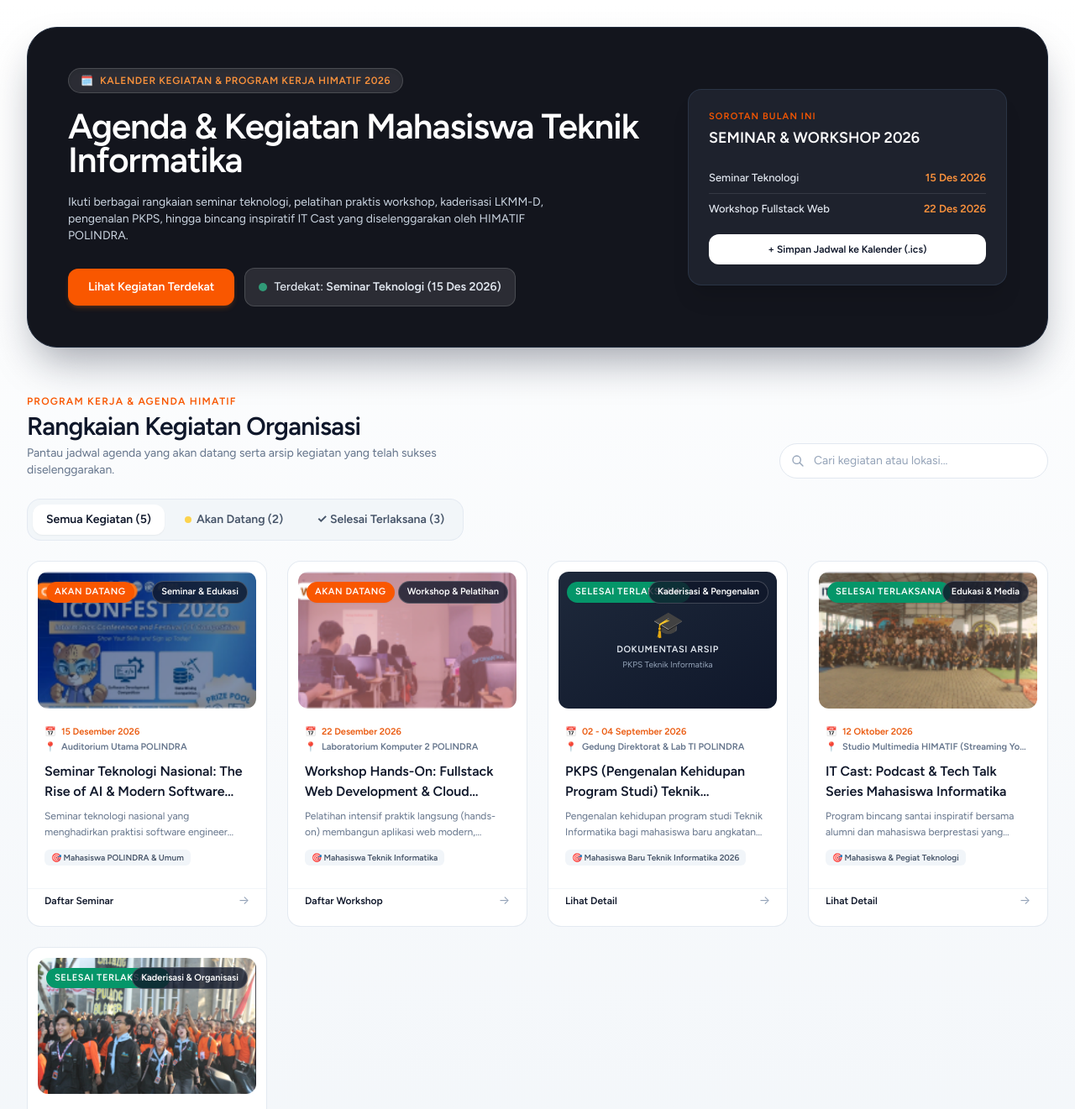
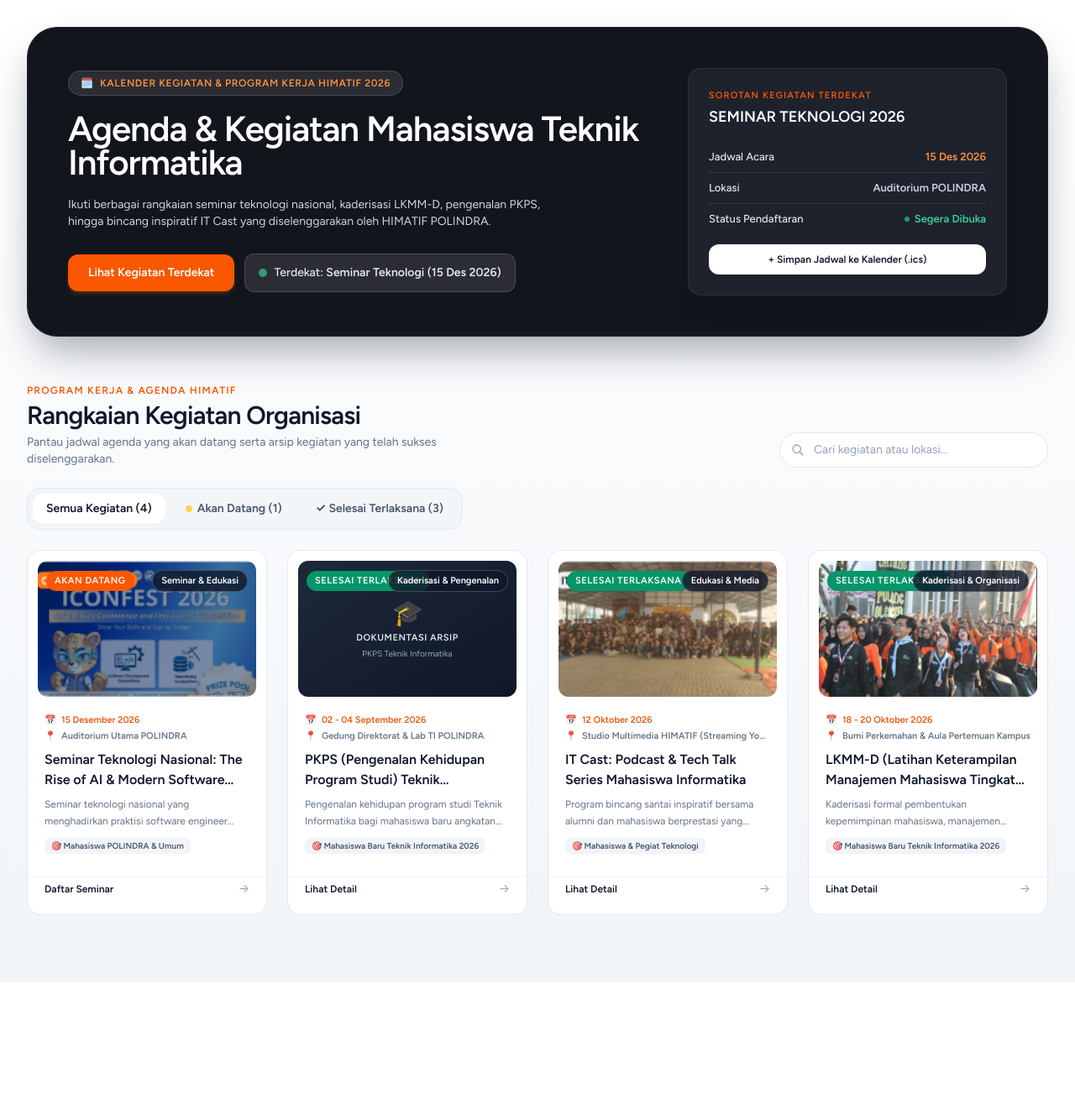
Before and after one commit to Blues24/himatif-nexus, a Laravel app: page /kegiatan in a window 1280 px wide. Shown: the part 81-1402 px from the top of the page at 84% size. After the commit the page ends 1251 px from the top, so only its background shows below. Run offline with Laravel 12, Linux system fonts and the light colour scheme; data that the repository does not hold is empty; style sheets or scripts are compiled from the project's sources; some libraries are stand-ins or nearby versions.

Commit message:
chore: remove workshop activity and references from Kegiatan page

```diff
--- a/resources/js/Pages/Kegiatan.vue
+++ b/resources/js/Pages/Kegiatan.vue
@@ -56,23 +56,6 @@ const masterActivities = [
         pic: 'Departemen Riset & Teknologi (0821-9876-5432)',
         rundown: '08:30 Registrasi Peserta • 09:00 Keynote Session AI & Cloud • 11:00 Panel Talk Karir Tech • 12:30 Sesi Tanya Jawab & Doorprize',
         actionText: 'Daftar Seminar',
-    },
-    {
-        id: 2,
-        title: 'Workshop Hands-On: Fullstack Web Development & Cloud Deployment',
-        category: 'Workshop & Pelatihan',
-        status: 'akan_datang',
-        statusLabel: 'Akan Datang',
-        statusBadgeClass: 'bg-amber-500 text-white',
-        date: '22 Desember 2026',
-        time: '09:00 - 15:30 WIB',
-        location: 'Laboratorium Komputer 2 POLINDRA',
-        image: '/images/aktivitas-workshop.png',
-        target: 'Mahasiswa Teknik Informatika',
-        desc: 'Pelatihan intensif praktik langsung (hands-on) membangun aplikasi web modern, merancang RESTful API, integrasi basis data, dan konfigurasi otomatisasi deployment ke server cloud berbasis staging.',
-        pic: 'Departemen Pendidikan & Pelatihan (0877-6543-2109)',
-        rundown: '09:00 Fundamental Modern Web Stack • 10:30 Sesi Live Coding Hands-On • 13:30 Cloud Deployment & CI/CD • 15:00 Evaluasi & Sertifikat',
-        actionText: 'Daftar Workshop',
     },
 
     // 2. Program Kerja yang Sudah Terlaksana (Selesai Terlaksana)
@@ -176,16 +159,6 @@ const downloadCalendarICS = () => {
         'LOCATION:Auditorium Utama POLINDRA',
         'STATUS:CONFIRMED',
         'END:VEVENT',
-        'BEGIN:VEVENT',
-        'UID:workshop-hands-on-2026@himatif.polindra.ac.id',
-        'DTSTAMP:20261109T000000Z',
-        'DTSTART:20261222T020000Z',
-        'DTEND:20261222T083000Z',
-        'SUMMARY:Workshop Hands-On Web Development & Cloud HIMATIF 2026',
-        'DESCRIPTION:Pelatihan praktis live-coding web modern & cloud deployment.',
-        'LOCATION:Laboratorium Komputer 2 POLINDRA',
-        'STATUS:CONFIRMED',
-        'END:VEVENT',
         'END:VCALENDAR'
     ].join('\r\n');
 
@@ -231,7 +204,7 @@ const downloadCalendarICS = () => {
 
                             <!-- Deskripsi Singkat -->
                             <p class="text-xs sm:text-sm text-slate-300 font-normal leading-relaxed max-w-xl">
-                                Ikuti berbagai rangkaian seminar teknologi, pelatihan praktis workshop, kaderisasi LKMM-D, pengenalan PKPS, hingga bincang inspiratif IT Cast yang diselenggarakan oleh HIMATIF POLINDRA.
+                                Ikuti berbagai rangkaian seminar teknologi nasional, kaderisasi LKMM-D, pengenalan PKPS, hingga bincang inspiratif IT Cast yang diselenggarakan oleh HIMATIF POLINDRA.
                             </p>
 
                             <!-- Tombol CTA & Status Terdekat -->
@@ -255,22 +228,29 @@ const downloadCalendarICS = () => {
                             <div class="bg-[#212430]/90 backdrop-blur-md border border-slate-700/60 rounded-2xl p-5 sm:p-6 shadow-xl text-left space-y-3">
                                 <div>
                                     <span class="text-[11px] font-black tracking-widest text-[#F95700] uppercase block">
-                                        SOROTAN BULAN INI
+                                        SOROTAN KEGIATAN TERDEKAT
                                     </span>
                                     <h3 class="text-lg font-black text-white mt-0.5">
-                                        SEMINAR & WORKSHOP 2026
+                                        SEMINAR TEKNOLOGI 2026
                                     </h3>
                                 </div>
 
                                 <!-- Baris Sorotan -->
                                 <div class="divide-y divide-white/10 text-xs sm:text-[13px] pt-1">
                                     <div class="py-2.5 flex items-center justify-between text-slate-200">
-                                        <span class="font-medium">Seminar Teknologi</span>
+                                        <span class="font-medium">Jadwal Acara</span>
                                         <span class="font-bold text-orange-400">15 Des 2026</span>
                                     </div>
                                     <div class="py-2.5 flex items-center justify-between text-slate-200">
-                                        <span class="font-medium">Workshop Fullstack Web</span>
-                                        <span class="font-bold text-orange-400">22 Des 2026</span>
+                                        <span class="font-medium">Lokasi</span>
+                                        <span class="font-bold text-slate-300">Auditorium POLINDRA</span>
+                                    </div>
+                                    <div class="py-2.5 flex items-center justify-between text-slate-200">
+                                        <span class="font-medium">Status Pendaftaran</span>
+                                        <span class="inline-flex items-center gap-1.5 font-bold text-emerald-400">
+                                            <span class="w-1.5 h-1.5 rounded-full bg-emerald-400 animate-pulse"></span>
+                                            Segera Dibuka
+                                        </span>
                                     </div>
                                 </div>
 
```
